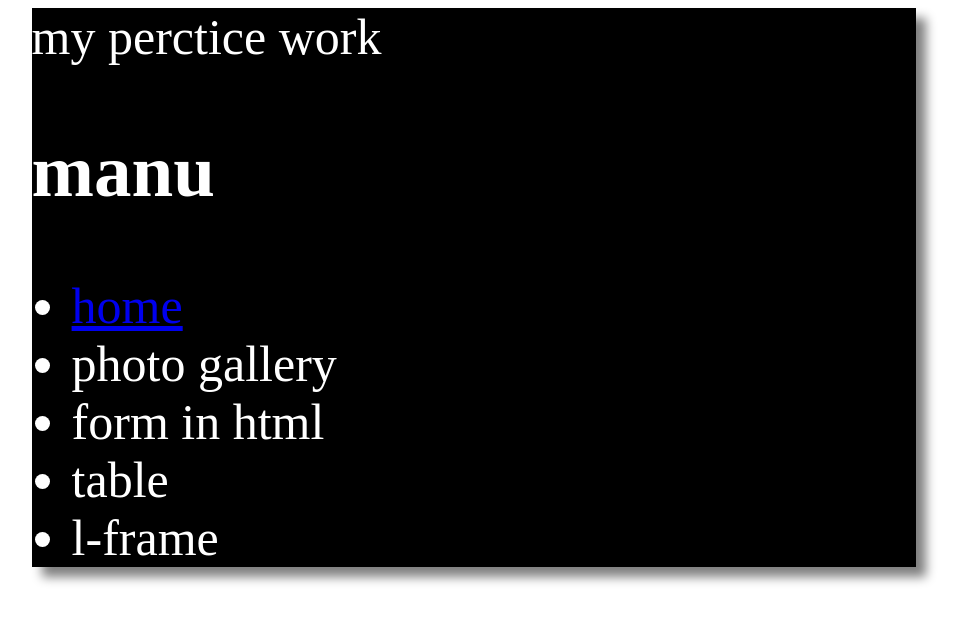
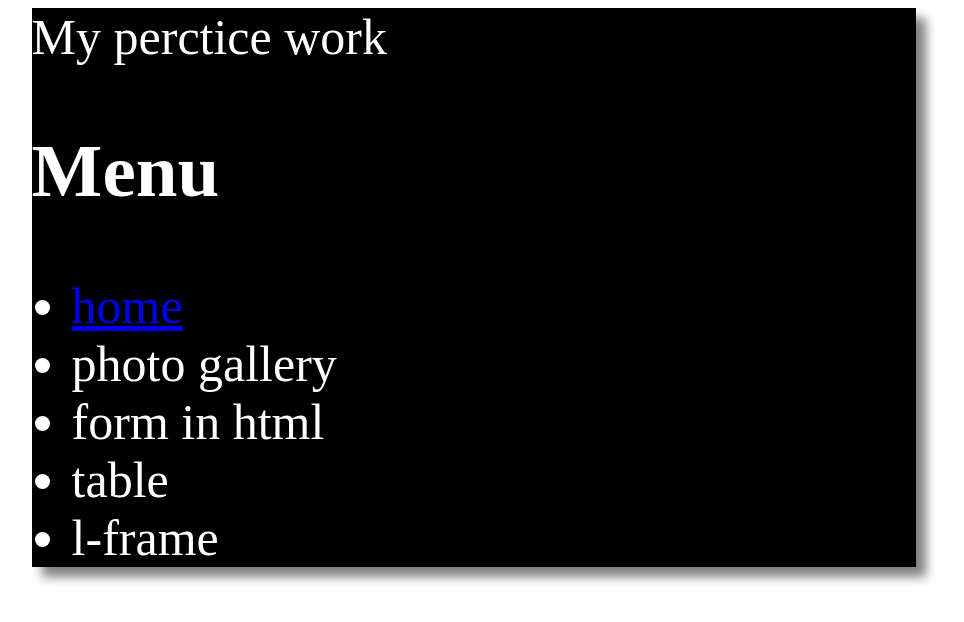
Before and after one commit to karannexus448/resume, a plain HTML site: page practice.html in a window 1280 px wide. Shown: the whole page, without its empty margins (166-1130 px from the left). Drawn offline with Linux system fonts and the light colour scheme.

Commit message:
Update practice.html

```diff
--- a/practice.html
+++ b/practice.html
@@ -13,7 +13,7 @@
 <header>
 
         <div id="col1">
-            my perctice work
+            My perctice work
          </div>
 
 
@@ -41,7 +41,7 @@
 
 <body>
                     <div>
-                        <h2> manu </h2>
+                        <h2> Menu </h2>
                          <ul>
                          <li><a href="nextpage.html">home</a></li>
                          <li><a jref="ohotogallery.html">photo  gallery</a></li>
```
